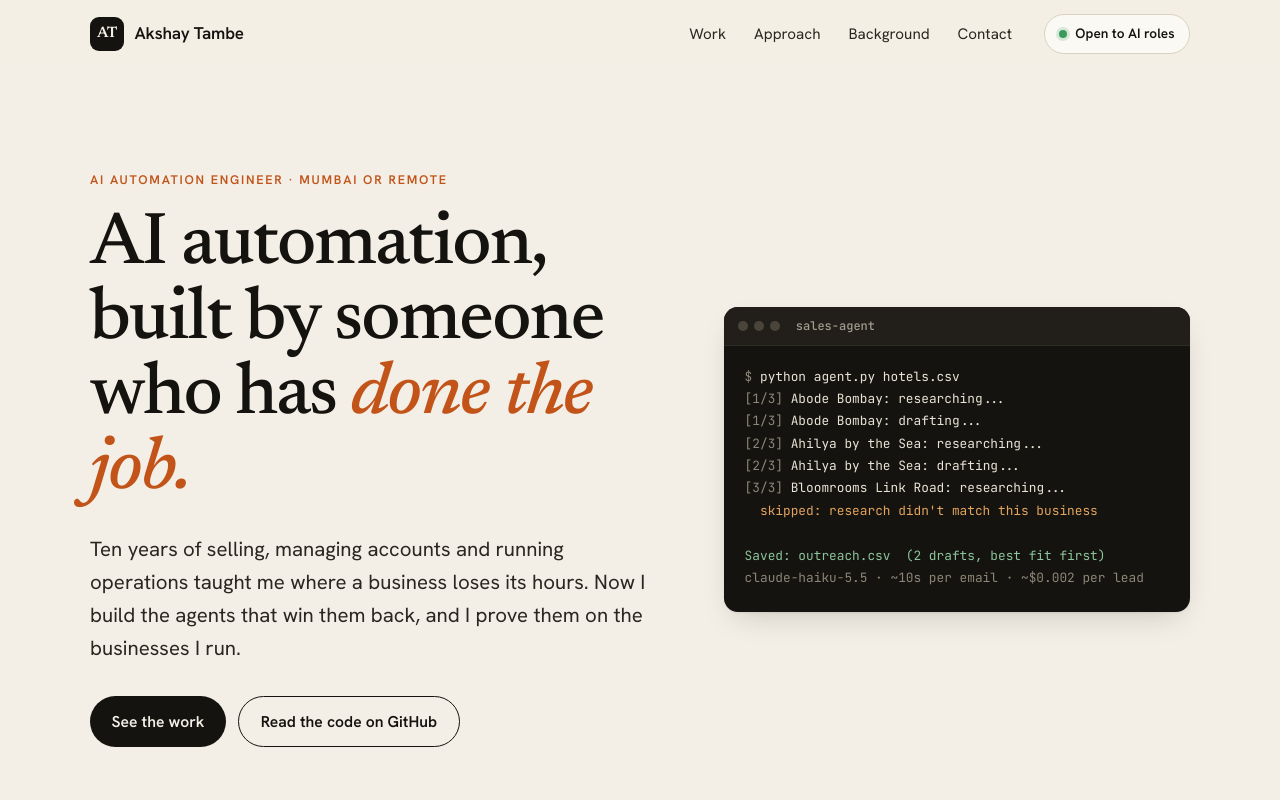
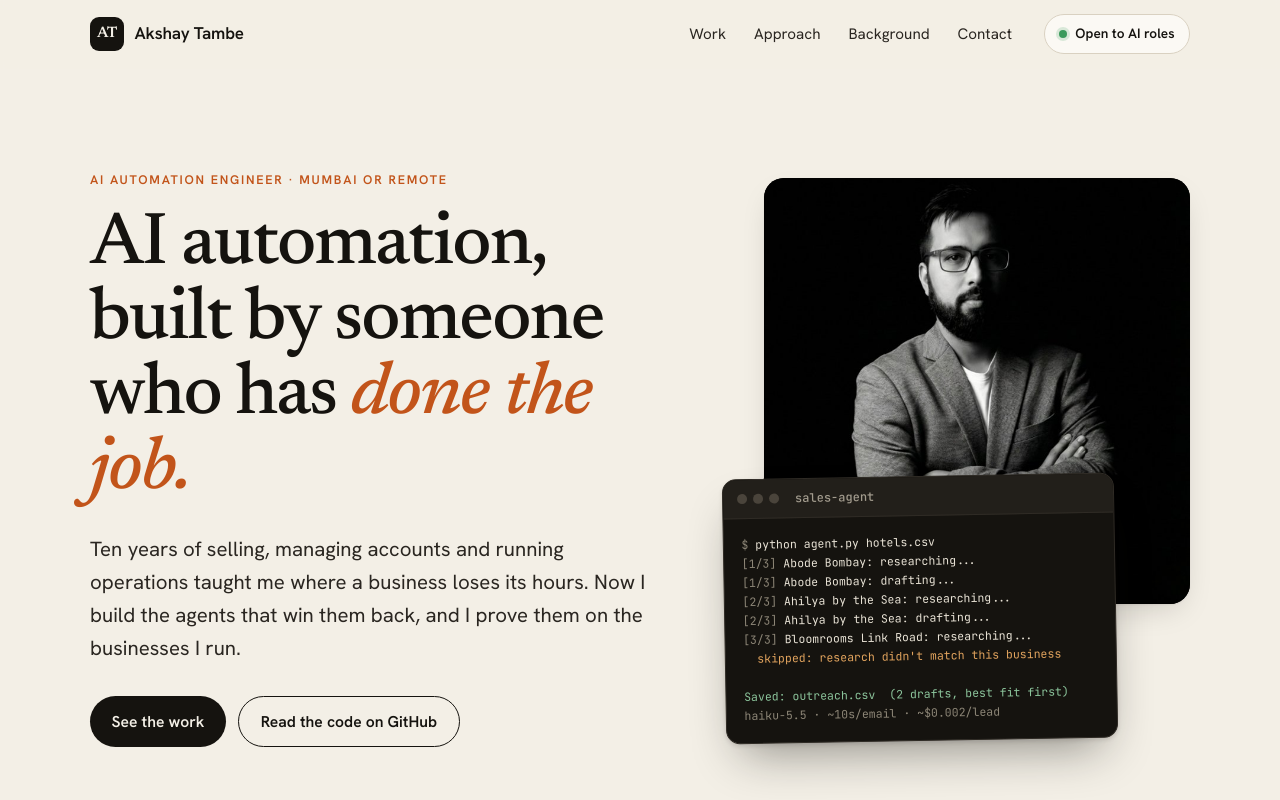
Before and after one commit to At0591/portfolio, a plain HTML site: page index.html in a window 1280 px wide. Shown: the top 800 px of the page. Drawn offline with Linux system fonts and the light colour scheme.

Commit message:
Add portrait to hero, use it as the social preview image
Co-Authored-By: Claude Opus 5.5 <noreply@anthropic.com>

```diff
--- a/index.html
+++ b/index.html
@@ -7,7 +7,7 @@
   <meta name="description" content="I build AI agents and automations for small businesses, and test them on the businesses I run. Ten years in sales and operations before that.">
   <meta property="og:title" content="Akshay Tambe · AI automation, built by someone who has done the job">
   <meta property="og:description" content="AI agents, apps and websites for businesses I run: a sales agent, an alarm app, a photo studio and a delivery kitchen.">
-  <meta property="og:image" content="https://akshay-tambe.vercel.app/assets/dumbiryanirasoi-home.jpg">
+  <meta property="og:image" content="https://akshay-tambe.vercel.app/assets/portrait.jpg">
   <meta name="theme-color" content="#15130F">
   <link rel="preconnect" href="https://fonts.googleapis.com">
   <link rel="preconnect" href="https://fonts.gstatic.com" crossorigin>
@@ -44,7 +44,9 @@
         </div>
       </div>
 
-      <figure class="terminal reveal" aria-label="Output from a run of the PixelPolish sales agent">
+      <div class="hero-visual reveal">
+      <img class="portrait" src="assets/portrait.jpg" alt="Akshay Tambe, black and white portrait" width="720" height="720" fetchpriority="high">
+      <figure class="terminal" aria-label="Output from a run of the PixelPolish sales agent">
         <div class="terminal-bar"><span></span><span></span><span></span><b>sales-agent</b></div>
 <pre><span class="t-dim">$</span> python agent.py hotels.csv
 <span class="t-dim">[1/3]</span> Abode Bombay: researching...
@@ -55,8 +57,9 @@
 <span class="t-warn">  skipped: research didn't match this business</span>
 
 <span class="t-ok">Saved: outreach.csv  (2 drafts, best fit first)</span>
-<span class="t-dim">claude-haiku-5.5 · ~10s per email · ~$0.002 per lead</span></pre>
+<span class="t-dim">haiku-5.5 · ~10s/email · ~$0.002/lead</span></pre>
       </figure>
+      </div>
     </div>
 
     <div class="wrap">
--- a/style.css
+++ b/style.css
@@ -106,10 +106,20 @@ p { margin: 0 0 1rem; }
 .hero h1 { font-size: clamp(2.6rem, 6vw, 4.6rem); line-height: 1.02; letter-spacing: -.025em; margin-bottom: 1.5rem; }
 .hero h1 em { font-style: italic; color: var(--accent); }
 
+.hero-visual { position: relative; padding: 0 0 8.5rem 2.5rem; }
+.portrait {
+  width: 100%; height: auto; aspect-ratio: 1 / 1; object-fit: cover; object-position: 50% 25%;
+  border-radius: 20px; box-shadow: var(--shadow); background: var(--ink);
+}
 .terminal {
   margin: 0; background: var(--ink); color: #e9e3d6; border-radius: var(--radius);
-  box-shadow: var(--shadow); overflow: hidden; transform: rotate(.6deg);
+  box-shadow: 0 2px 4px rgba(21,19,15,.12), 0 24px 48px -16px rgba(21,19,15,.45);
+  overflow: hidden; border: 1px solid #2f2b25;
 }
+.hero-visual .terminal {
+  position: absolute; left: 0; bottom: 0; width: min(84%, 420px); transform: rotate(-1deg);
+}
+.hero-visual .terminal pre { font-size: .72rem; line-height: 1.65; padding: 1rem 1.1rem 1.1rem; }
 .terminal-bar, .browser-bar {
   display: flex; align-items: center; gap: 6px; padding: .7rem .9rem;
   background: #221f1a; border-bottom: 1px solid #2f2b25;
@@ -263,7 +273,9 @@ p { margin: 0 0 1rem; }
 @media (max-width: 960px) {
   .hero-grid, .case, .bg-grid { grid-template-columns: 1fr; }
   .case-flip .case-copy { order: 0; }
-  .terminal { transform: none; }
+  .hero-visual { padding: 0; max-width: 520px; }
+  .hero-visual .terminal { position: relative; width: 100%; transform: none; margin-top: -3.5rem; }
+  .portrait { width: 86%; margin-left: auto; display: block; }
   .proof { grid-template-columns: repeat(2, 1fr); }
   .proof div:nth-child(3) { padding-left: 0; border-left: 0; }
   .proof div:nth-child(n+3) { border-top: 1px solid var(--line); margin-top: 1.6rem; }
```
Also changed, not shown: assets/portrait.jpg (added).
